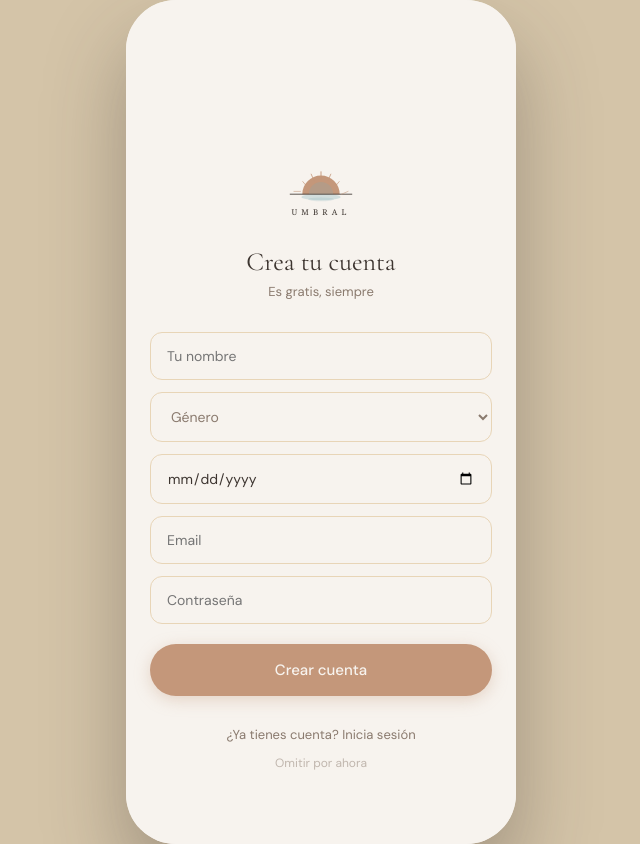
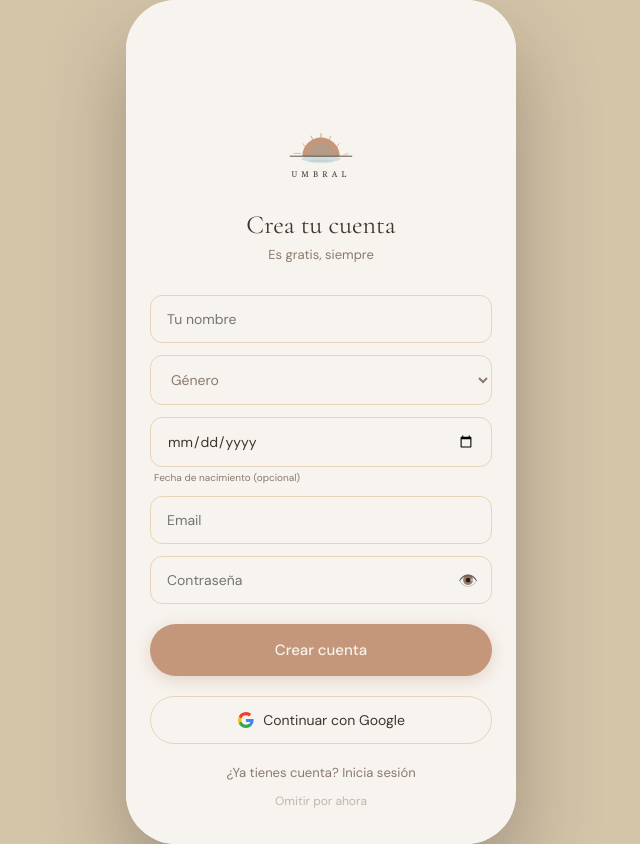
Before and after one commit to frroas007-cybernon/umbral-app, a React (Create React App) app: page / in a window 1280 px wide. Both pictures are taken after a click on the element "¿No tienes cuenta? Regístrate". Shown: the whole page, without its empty margins (319-959 px from the left). Built offline with nearby package versions, Linux system fonts and the light colour scheme.

Commit message:
login completo con google, validaciones, supabase fix

```diff
--- a/src/screens/Login.js
+++ b/src/screens/Login.js
@@ -10,6 +10,15 @@ function Login({ onNavigate, onLogin }) {
   const [modo, setModo] = useState('login');
   const [loading, setLoading] = useState(false);
   const [error, setError] = useState('');
+  const [showPassword, setShowPassword] = useState(false);
+
+  const validarFecha = (fecha) => {
+    if (!fecha) return false;
+    const hoy = new Date();
+    const nacimiento = new Date(fecha);
+    const edad = hoy.getFullYear() - nacimiento.getFullYear();
+    return nacimiento < hoy && edad >= 5 && edad <= 120;
+  };
 
   const handleLogin = async () => {
     setLoading(true);
@@ -24,9 +33,26 @@ function Login({ onNavigate, onLogin }) {
   };
 
   const handleRegistro = async () => {
+    if (!email.includes('@')) return setError('Email no válido');
+    if (password.length < 6) return setError('La contraseña debe tener al menos 6 caracteres');
+    if (fechaNacimiento) {
+      const partes = fechaNacimiento.split('-');
+      if (partes.length !== 3 || partes.some(p => p === '')) {
+        return setError('Completa la fecha de nacimiento con día, mes y año');
+      }
+      if (!validarFecha(fechaNacimiento)) {
+        return setError('Fecha de nacimiento no válida');
+      }
+    }
     setLoading(true);
     setError('');
-    const { data, error } = await supabase.auth.signUp({ email, password });
+    const { data, error } = await supabase.auth.signUp({
+      email,
+      password,
+      options: {
+        data: { name: nombre }
+      }
+    });
     if (error) {
       setError(error.message);
     } else {
@@ -45,9 +71,7 @@ function Login({ onNavigate, onLogin }) {
   const handleGoogle = async () => {
     await supabase.auth.signInWithOAuth({
       provider: 'google',
-      options: {
-        redirectTo: window.location.origin
-      }
+      options: { redirectTo: window.location.origin }
     });
   };
 
@@ -81,7 +105,6 @@ function Login({ onNavigate, onLogin }) {
           {modo === 'login' ? 'Inicia sesión para continuar' : 'Es gratis, siempre'}
         </div>
 
-        {/* Campos registro */}
         {modo === 'registro' && (
           <>
             <input
@@ -101,13 +124,20 @@ function Login({ onNavigate, onLogin }) {
               <option value="no_binario">No binario</option>
               <option value="prefiero_no_decir">Prefiero no decir</option>
             </select>
+            <div style={{ position: 'relative', marginBottom: 12 }}>
               <input
                 placeholder="Fecha de nacimiento"
                 value={fechaNacimiento}
                 onChange={e => setFechaNacimiento(e.target.value)}
-              style={inputStyle}
+                style={{ ...inputStyle, marginBottom: 0 }}
                 type="date"
+                max={new Date().toISOString().split('T')[0]}
+                min="1900-01-01"
               />
+              <div style={{ fontSize: 10, color: '#8A7A6E', marginTop: 4, paddingLeft: 4 }}>
+                Fecha de nacimiento (opcional)
+              </div>
+            </div>
           </>
         )}
 
@@ -118,13 +148,30 @@ function Login({ onNavigate, onLogin }) {
           onChange={e => setEmail(e.target.value)}
           style={inputStyle}
         />
+
+        <div style={{ position: 'relative', marginBottom: 12 }}>
           <input
             placeholder="Contraseña"
-          type="password"
+            type={showPassword ? 'text' : 'password'}
             value={password}
             onChange={e => setPassword(e.target.value)}
-          style={inputStyle}
+            style={{ ...inputStyle, marginBottom: 0, paddingRight: 48 }}
           />
+          <div
+            onClick={() => setShowPassword(!showPassword)}
+            style={{
+              position: 'absolute',
+              right: 14,
+              top: '50%',
+              transform: 'translateY(-50%)',
+              cursor: 'pointer',
+              fontSize: 16,
+              color: '#8A7A6E'
+            }}
+          >
+            {showPassword ? '🙈' : '👁️'}
+          </div>
+        </div>
 
         {error && (
           <div style={{ color: '#C4977A', fontSize: 12, textAlign: 'center', marginBottom: 12 }}>
@@ -141,7 +188,6 @@ function Login({ onNavigate, onLogin }) {
           {loading ? 'Cargando...' : modo === 'login' ? 'Entrar' : 'Crear cuenta'}
         </button>
 
-        {/* Google - próximamente
         <button
           className="btn-sec"
           style={{ marginTop: 10, display: 'flex', alignItems: 'center', justifyContent: 'center', gap: 8 }}
@@ -155,7 +201,6 @@ function Login({ onNavigate, onLogin }) {
           </svg>
           Continuar con Google
         </button>
-*/}
 
         <div
           style={{ textAlign: 'center', marginTop: 20, fontSize: 13, color: '#8A7A6E', cursor: 'pointer' }}
--- a/src/supabase.js
+++ b/src/supabase.js
@@ -1,6 +1,6 @@
 import { createClient } from '@supabase/supabase-js';
 
-const SUPABASE_URL = 'https://mftqwebckhhayhniaopo.supabase.co';
+const SUPABASE_URL = 'https://mftqwebckhhayhniaopu.supabase.co';
 const SUPABASE_KEY = 'eyJhbGciOiJIUzI1NiIsInR5cCI6IkpXVCJ9.eyJpc3MiOiJzdXBhYmFzZSIsInJlZiI6Im1mdHF3ZWJja2hoYXlobmlhb3B1Iiwicm9sZSI6ImFub24iLCJpYXQiOjE3ODQ0MDEzOTQsImV4cCI6MjA5OTk3NzM5NH0.48KEbmcDgmAlzDNo_PhEEYD7ZDlQrWU8JFlGZSdOF7I';
 
 export const supabase = createClient(SUPABASE_URL, SUPABASE_KEY);
```
Lines whose indentation alone changed are shown as unchanged.
